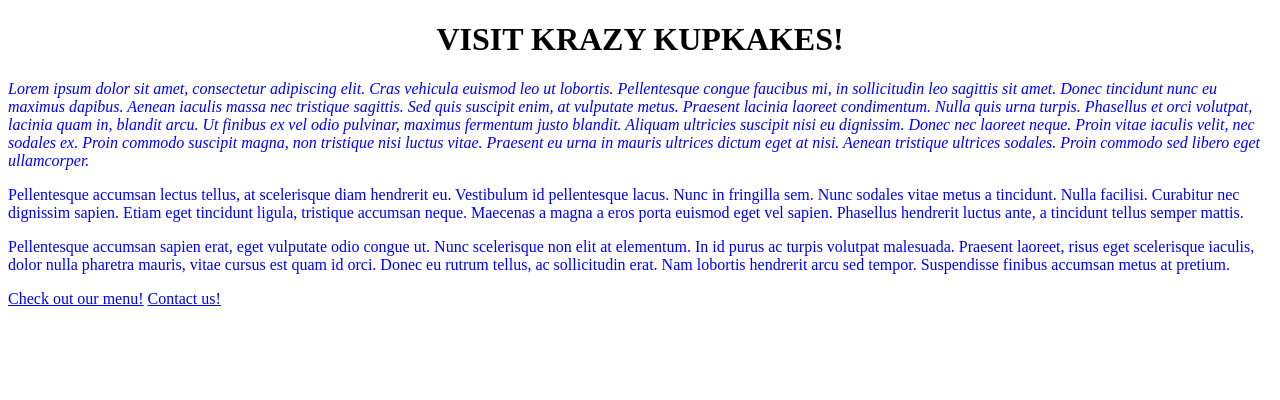
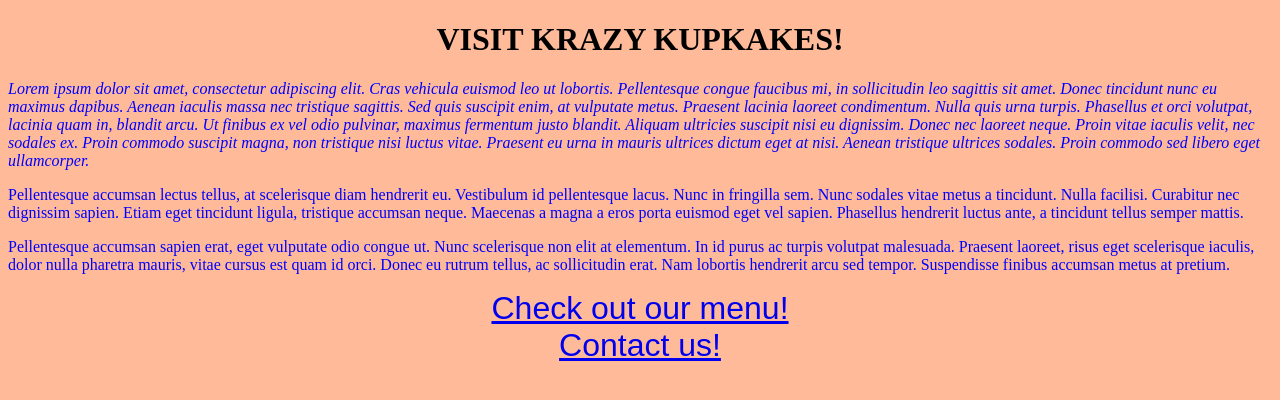
Before and after one commit to klotsa/kupkakes, a plain HTML site: page index.html in a window 1280 px wide. Drawn offline with Linux system fonts and the light colour scheme.

Commit message:
add index background, add navigation class css

```diff
--- a/css/styles.css
+++ b/css/styles.css
@@ -41,5 +41,24 @@ body.menu-background {
 }
 
 body.contacts-background {
-  background-color: blue;
+  background-color: #9999ff;
 }
+
+body.index-background {
+  background-color: #ffbb99
+
+}
+
+a {
+    text-align: center;
+    display:block;
+    margin: auto;
+}
+.navigation {
+
+
+  font-family: fantasy;
+  font-size: 2em;
+
+
+}
--- a/index.html
+++ b/index.html
@@ -5,7 +5,7 @@
     <title>Krazy Kupcakes</title>
   </head>
 
-  <body>
+  <body class="index-background">
     <div class="header">
       <h1>VISIT KRAZY KUPKAKES!</H1>
     </div>
@@ -16,9 +16,9 @@
 
     <p class "closing">Pellentesque accumsan sapien erat, eget vulputate odio congue ut. Nunc scelerisque non elit at elementum. In id purus ac turpis volutpat malesuada. Praesent laoreet, risus eget scelerisque iaculis, dolor nulla pharetra mauris, vitae cursus est quam id orci. Donec eu rutrum tellus, ac sollicitudin erat. Nam lobortis hendrerit arcu sed tempor. Suspendisse finibus accumsan metus at pretium.</p>
 
-    <a href="menu.html">Check out our menu!</a>
+    <a href="menu.html" class="navigation">Check out our menu!</a>
 
-    <a href="contacts.html">Contact us!</a>
+    <a href="contacts.html" class="navigation">Contact us!</a>
   </body>
 
 </html>
```
Also changed, not shown: contacts.html (+4 -0 lines), menu.html (+3 -0 lines).
